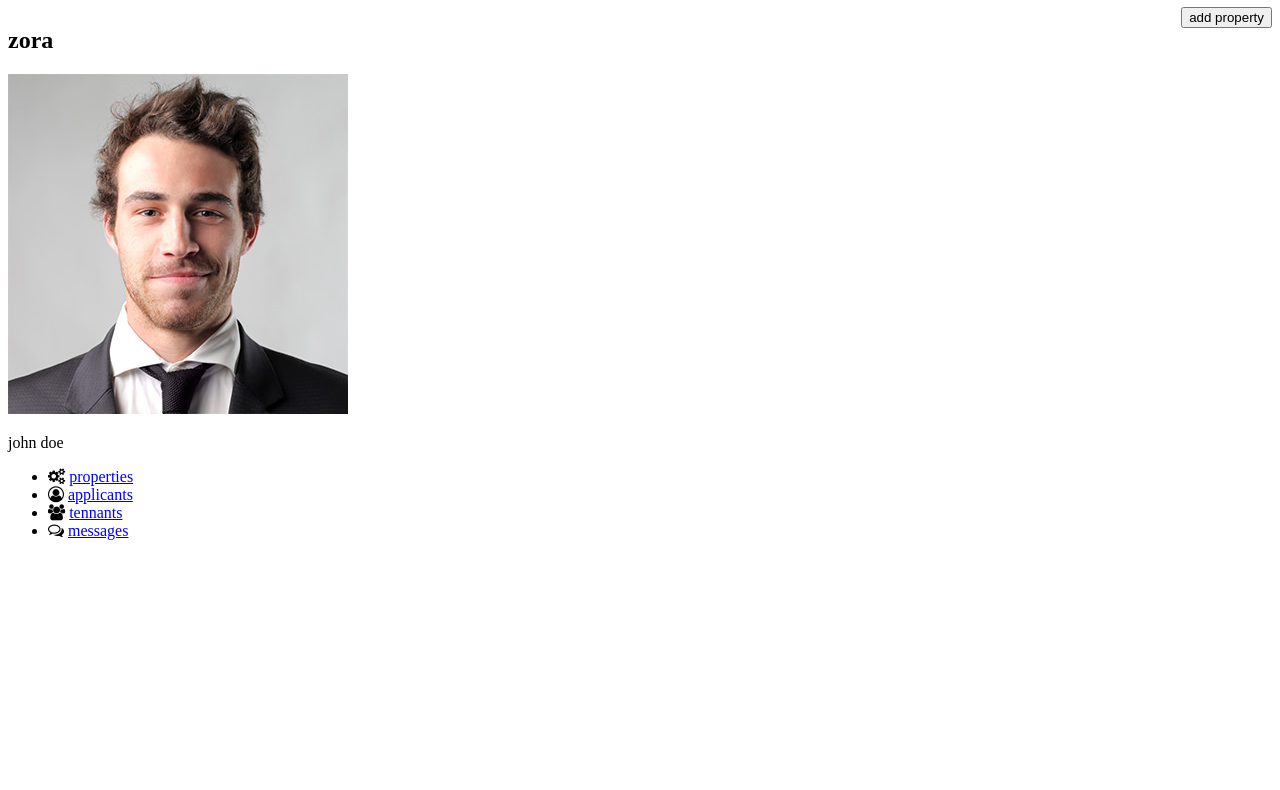
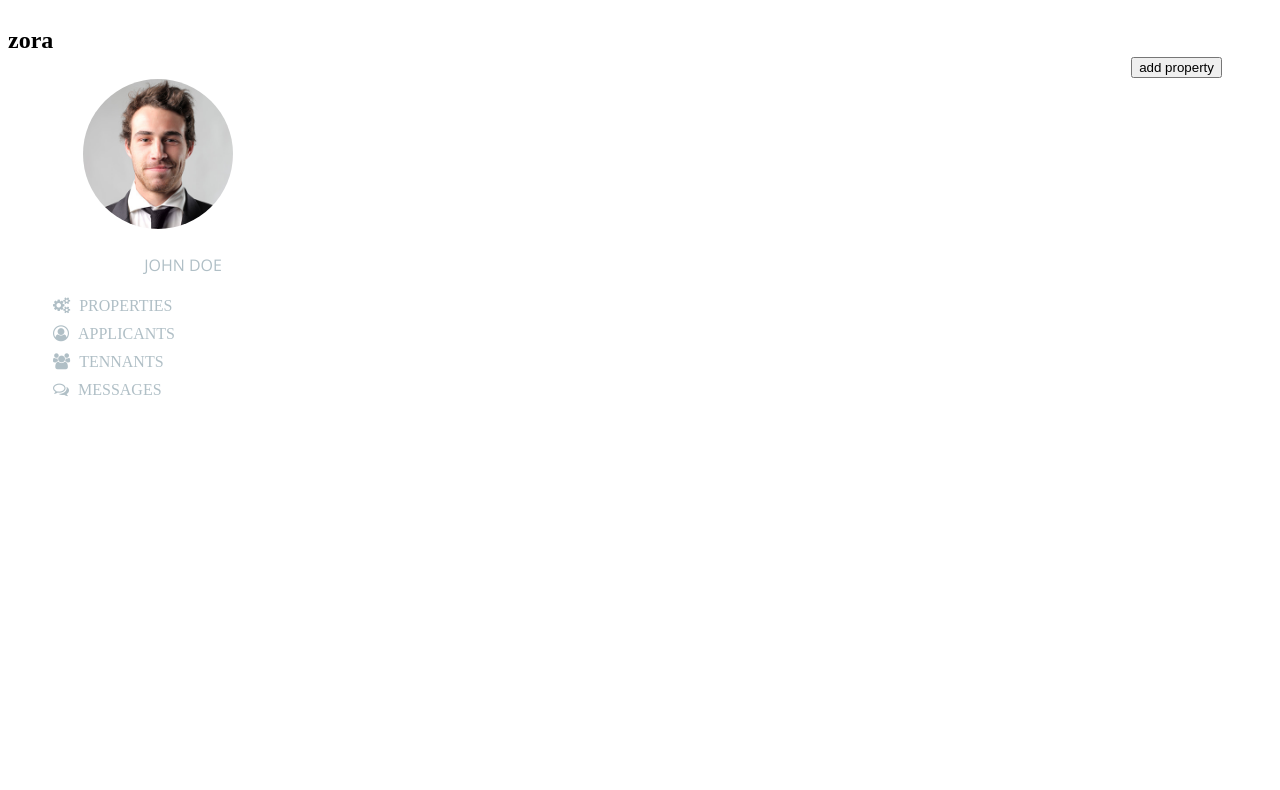
Before and after one commit to Warglaive/HTML5-CSS, a plain HTML site: page CSS Presentation and Positioning/02. Zora Properties/02. Zora Properties.html in a window 1280 px wide. Shown: the part 73-863 px from the top of the page. Before the commit the page ends 800 px from the top, so only its background shows below. Drawn offline with nearby package versions, Linux system fonts and the light colour scheme.

Commit message:
Update zoraProperties.css

```diff
--- a/CSS Presentation and Positioning/02. Zora Properties/zoraProperties.css
+++ b/CSS Presentation and Positioning/02. Zora Properties/zoraProperties.css
@@ -3,12 +3,44 @@
 aside{
 	float: left;
 	display: block;
+	background-color: #fff;
+	height: 800px;
+	width:350px;
 }
 div{
 	padding: auto;
 	margin: auto;
-	text-align: center;
+	text-align: left;
+	background-color: #f3f5f7;
 }
 button{
 	float: right;
+	margin: 50px;
 }
+img{
+	margin: 5px;
+}
+aside img{
+	width: 150px;
+	height: 150px;
+	margin-left: 75px;
+	border-radius: 50%;
+}
+aside p{
+    font-family: 'Open Sans' , Arial, sans-serif;
+	text-align: center;
+	text-transform: uppercase;
+	color: #B0BFC6;
+}
+nav ul li , a{
+	list-style-type: none;
+	color: #B0BFC6;
+	text-decoration: none;
+	text-transform: uppercase;
+	padding: 5px;
+}
+.add{
+	float:right;
+	margin-right: 15px;
+	margin-top: 20px;
+}
```
